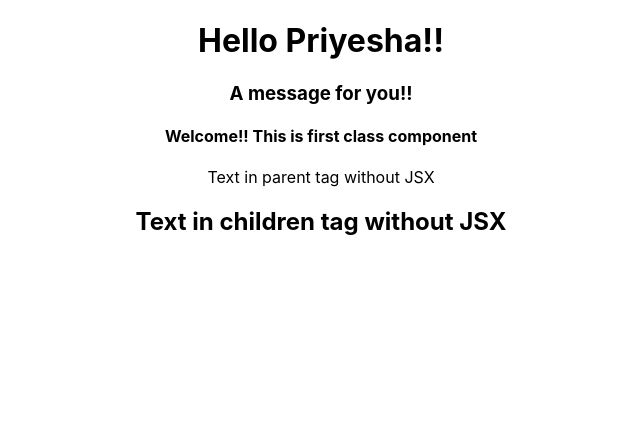
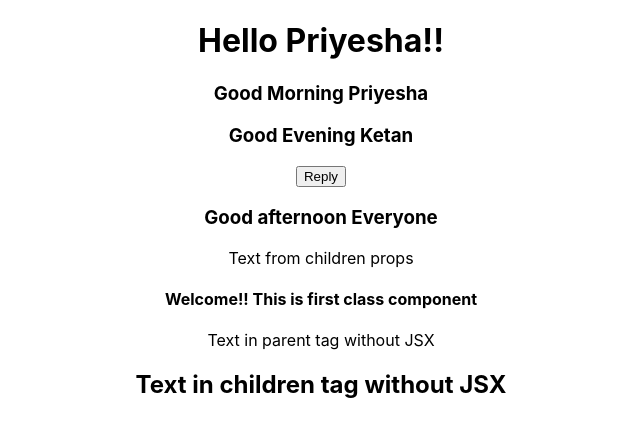
Before and after one commit to Priyesha/Learning-React, a React (Create React App) app: page / in a window 1280 px wide. Shown: the top 436 px of the page, without its empty margins (319-959 px from the left). Built offline with nearby package versions, Linux system fonts and the light colour scheme.

Commit message:
Passing properties in functional component

```diff
--- a/src/App.js
+++ b/src/App.js
@@ -8,8 +8,16 @@ import Hello from './components/WithoutJSX';
 function App() {
   return (
     <div className="App">
-    <Greet/>
-    <Message/>
+    <Greet />
+    <Message greetMessage="Good Morning" name="Priyesha"/>
+    <Message greetMessage="Good Evening" name="Ketan">
+      <button>Reply</button>
+      </Message>
+
+      <Message greetMessage="Good afternoon" name="Everyone">
+      <span>Text from children props</span>
+      </Message>
+
     <Welcome/>
     <Hello/>
     </div>
--- a/src/components/Message.js
+++ b/src/components/Message.js
@@ -1,4 +1,10 @@
-import React from 'react';
+import React from "react";
 
 // using arrow function and named export
-export const Message = () => <h3>A message for you!!</h3>
+export const Message = (props) => {
+ return (
+  <div>
+ <h3>{props.greetMessage} {props.name}</h3>
+ {props.children}
+ </div>
+ )};
```
